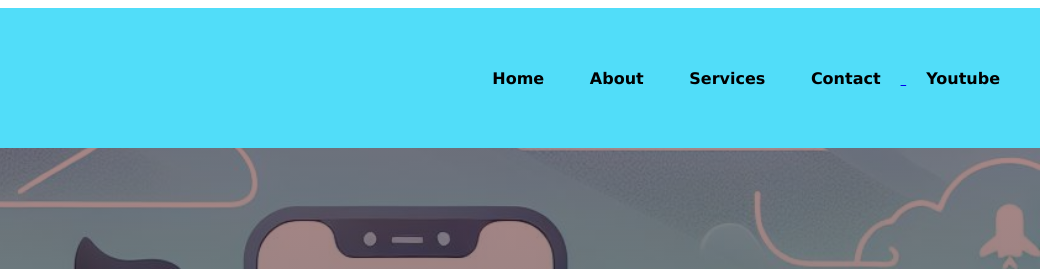
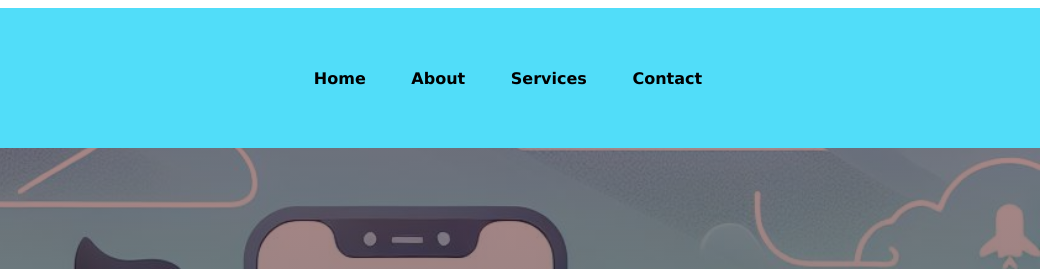
Before and after one commit to jessy-genuine/save-the-air, a plain HTML site: page index.html in a window 1280 px wide. Shown: the top 269 px of the page, 232-1280 px from the left. Drawn offline with Linux system fonts and the light colour scheme.

Commit message:
Update index.html

```diff
--- a/index.html
+++ b/index.html
@@ -17,7 +17,6 @@
                 <li><a href="#ABOUT">About</a></li>
                 <li><a href="SERVICES">Services</a></li>
                 <li><a href="CONTACT">Contact</li>
-                <li><a href="https://www.youtube.com/">Youtube</a></li>
             </ul>
         </nav>
     </header>
```
